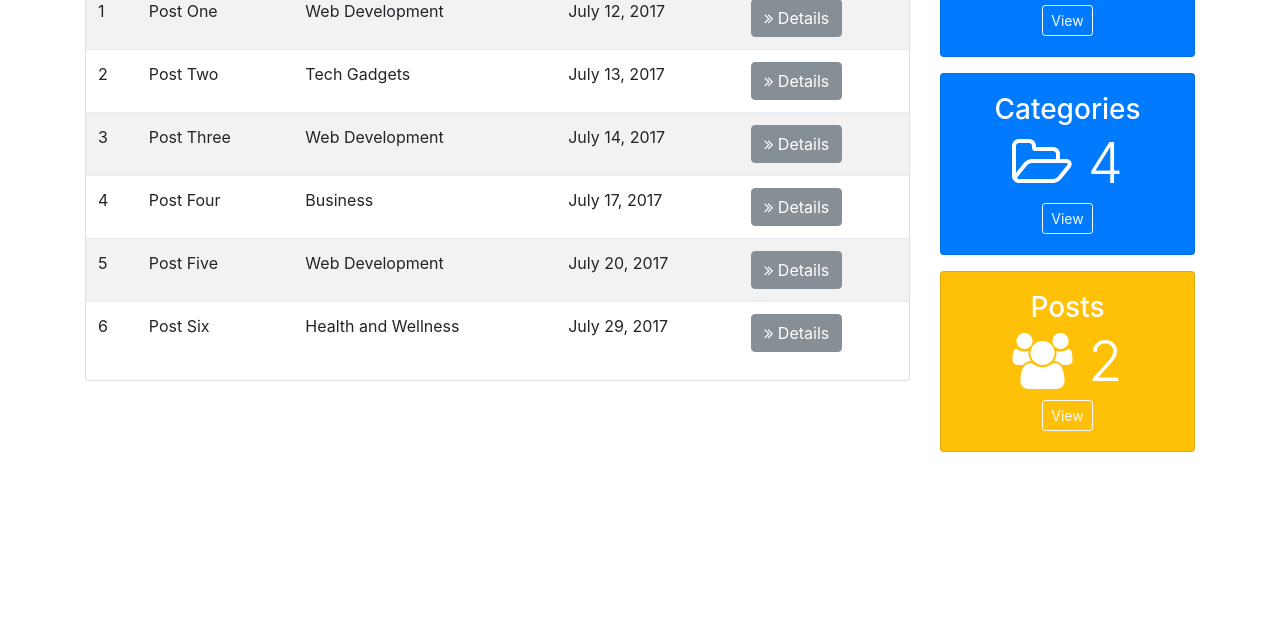
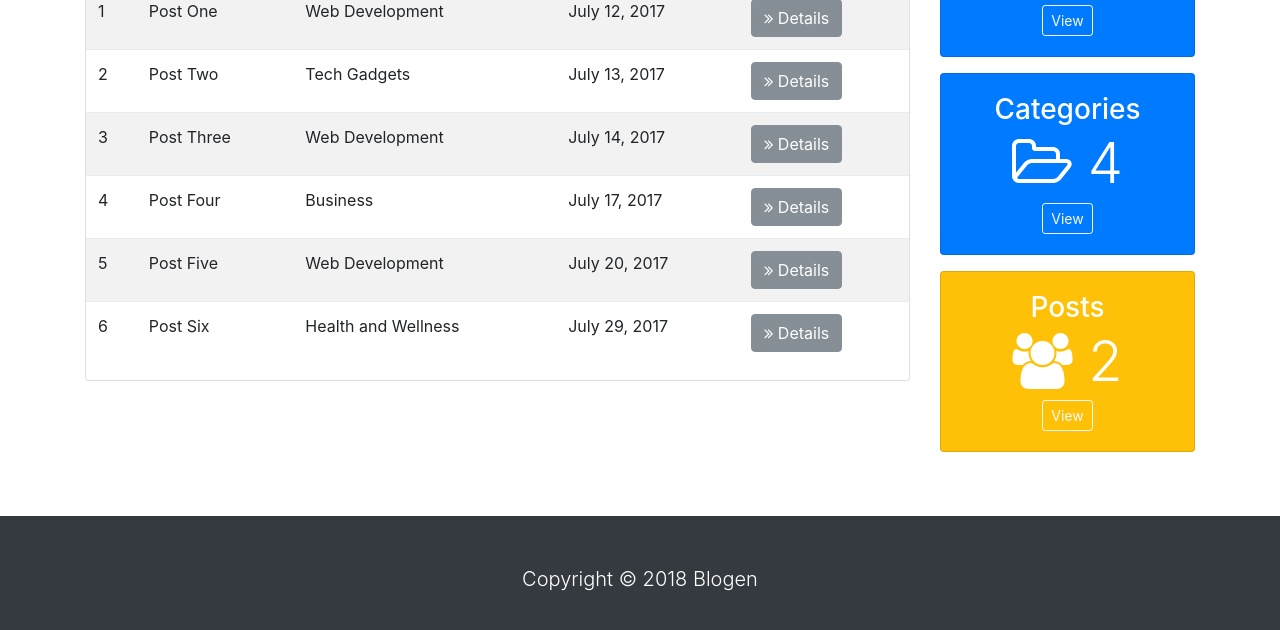
Before and after one commit to YudhaYuki/blogen, a website: page src/index.html in a window 1280 px wide. Shown: the part 342-972 px from the top of the page. Before the commit the page ends 810 px from the top, so only its background shows below. Drawn offline with Linux system fonts and the light colour scheme; a script that the page names is missing.

Commit message:
Adding FOOTER section

```diff
--- a/src/index.html
+++ b/src/index.html
@@ -209,7 +209,15 @@
         </div>
     </section>
 
-
+    <footer id="main-footer" class="bg-dark text-white mt-5 p-5">
+        <div class="container">
+            <div class="row">
+                <div class="col">
+                    <p class="lead text-center">Copyright &copy; 2018 Blogen</p>
+                </div>
+            </div>
+        </div>
+    </footer>
 
     <!-- POST MODAL -->
 
```
